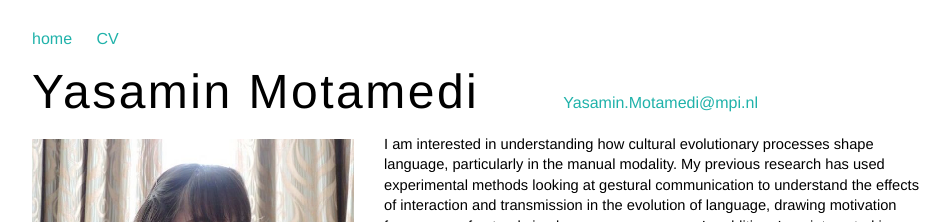
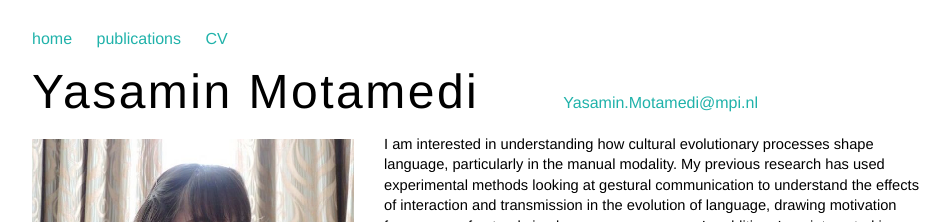
Before and after one commit to ymotamedi/ymotamedi.github.io, a Jekyll site: the page built from index.html, in a window 1280 px wide. Shown: the top 222 px of the page, without its empty margins (160-1110 px from the left). Built offline with Jekyll 4.4.1, drawn with Linux system fonts in a browser that asks for light colours.

Commit message:
Update default.html

```diff
--- a/_layouts/default.html
+++ b/_layouts/default.html
@@ -15,8 +15,7 @@
 	  <nav>
 <ul>
 <li><a href="/">home</a></li>
-<!--
-<li><a href="/publications">publications</a></li>-->
+<li><a href="/publications">publications</a></li>
 <li><a href="cv_web.pdf" target ='blank'>CV</a></li>
 </ul>
     </nav>
```
